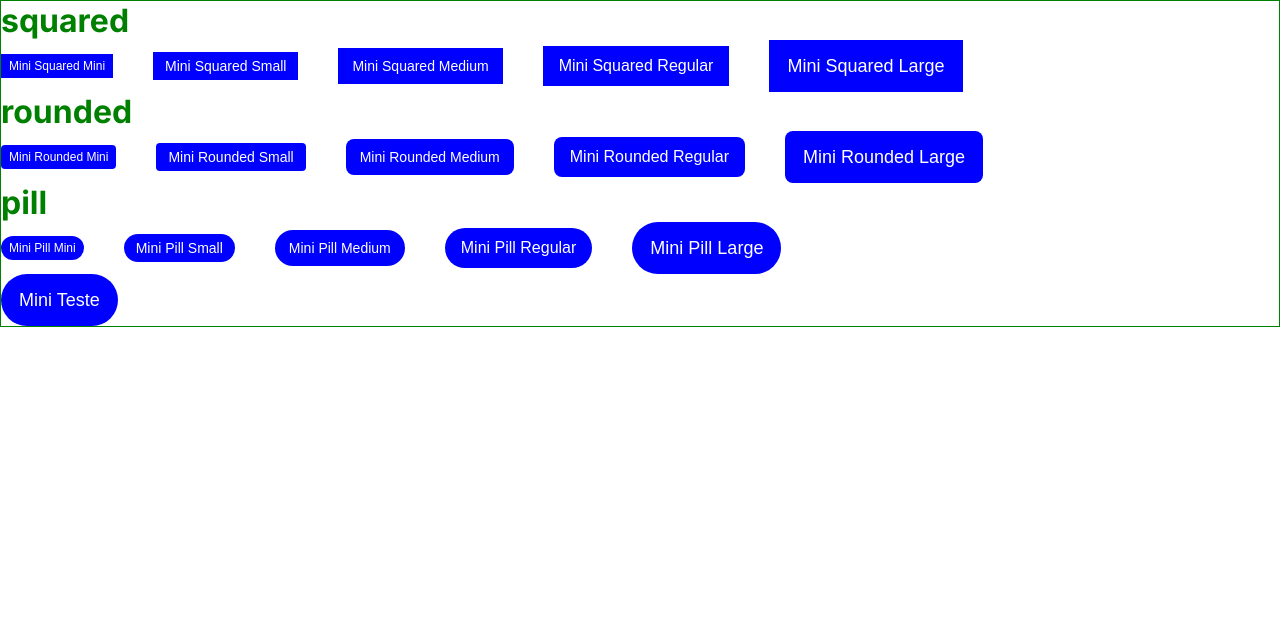
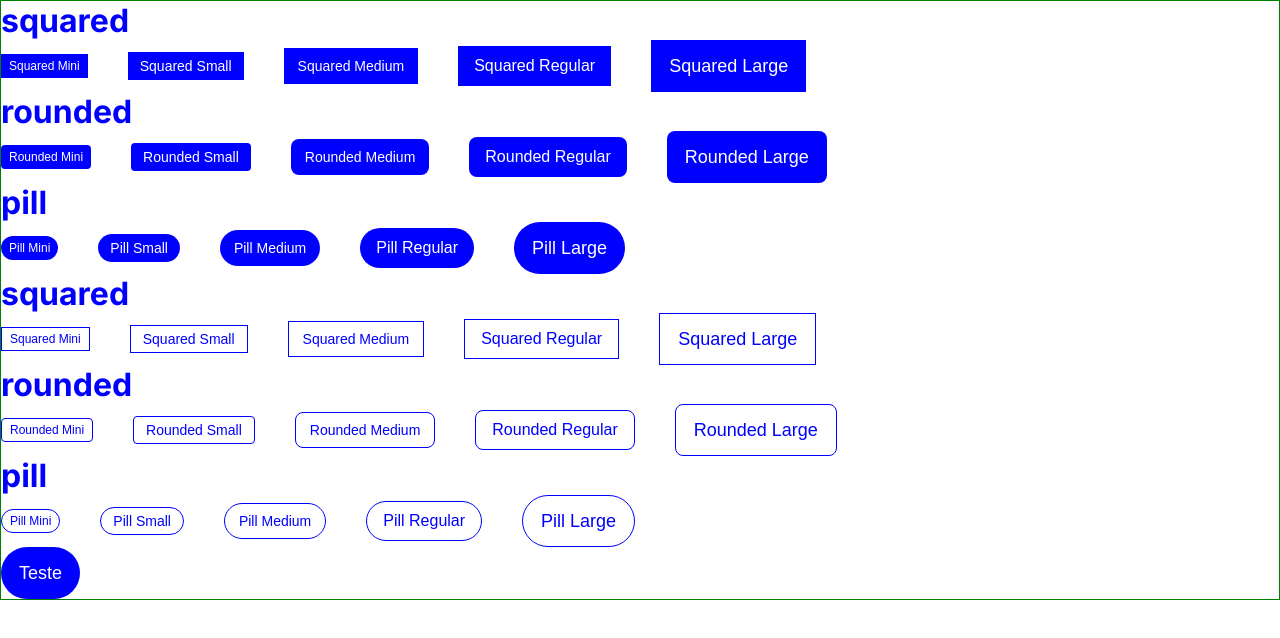
Before and after one commit to deyvisonborges-portfolio/eshop-front-authorizer, a Next.js app: page /test in a window 1280 px wide. Shown: the top 638 px of the page. Built offline with nearby package versions, Linux system fonts and the light colour scheme.

Commit message:
feat/lib-ui - adjusts in button component

```diff
--- a/src/@lib-ui/src/core-components/button/button.module.css
+++ b/src/@lib-ui/src/core-components/button/button.module.css
@@ -7,7 +7,12 @@
   font-weight: var(--font-weight-regular);
   justify-content: center;
   transition: background-color 0.2s;
-  /* transition: 0.2s ease-in-out; */
+}
+
+.button:focus {
+  box-shadow: 0 0 0 1px var(--color-brand-primary);
+  outline: 1px dotted transparent;
+  outline-offset: 1px;
 }
 
 /* Colors */
@@ -15,9 +20,11 @@
   background-color: var(--color-brand-primary);
   color: var(--color-gray-1);
 }
+
 .button--secondary {
-  background-color: var(--color-primary);
-  color: var(--color-secondary-dark);
+  background: transparent;
+  border: 1px solid var(--color-brand-primary);
+  color: var(--color-brand-primary);
 }
 
 /* Sizes */
@@ -58,7 +65,7 @@
 
 /* Variants */
 .button--squared {
-  border-radius: none;
+  border-radius: unset;
 }
 
 .button--rounded.button--mini {
--- a/src/@lib-ui/src/core-components/button/index.tsx
+++ b/src/@lib-ui/src/core-components/button/index.tsx
@@ -20,6 +20,7 @@ export const Button = forwardRef<HTMLButtonElement, ButtonProps>(
       size = "regular",
       variant = "squared",
       icon,
+      className,
       ...props
     },
     ref
@@ -35,11 +36,12 @@ export const Button = forwardRef<HTMLButtonElement, ButtonProps>(
           ${styles[`button--${size}`]}
           ${styles[`button--${variant}`]}
           ${icon ? styles.withIcon : ""}
-        `}
+          ${className || ""}
+        `.trim()}
         {...props}
       >
         {icon && <span>{icon}</span>}
-        Mini {children}
+        {children}
       </button>
     );
   }
--- a/src/app/test/buttons.json
+++ b/src/app/test/buttons.json
@@ -3,31 +3,62 @@
     {
       "variant": "squared",
       "buttons": [
-        { "size": "mini", "label": "Squared Mini" },
-        { "size": "small", "label": "Squared Small" },
-        { "size": "medium", "label": "Squared Medium" },
-        { "size": "regular", "label": "Squared Regular" },
-        { "size": "large", "label": "Squared Large" }
+        { "size": "mini", "label": "Squared Mini", "color": "primary" },
+        { "size": "small", "label": "Squared Small", "color": "primary" },
+        { "size": "medium", "label": "Squared Medium", "color": "primary" },
+        { "size": "regular", "label": "Squared Regular", "color": "primary" },
+        { "size": "large", "label": "Squared Large", "color": "primary" }
       ]
     },
     {
       "variant": "rounded",
       "buttons": [
-        { "size": "mini", "label": "Rounded Mini" },
-        { "size": "small", "label": "Rounded Small" },
-        { "size": "medium", "label": "Rounded Medium" },
-        { "size": "regular", "label": "Rounded Regular" },
-        { "size": "large", "label": "Rounded Large" }
+        { "size": "mini", "label": "Rounded Mini", "color": "primary" },
+        { "size": "small", "label": "Rounded Small", "color": "primary" },
+        { "size": "medium", "label": "Rounded Medium", "color": "primary" },
+        { "size": "regular", "label": "Rounded Regular", "color": "primary" },
+        { "size": "large", "label": "Rounded Large", "color": "primary" }
       ]
     },
     {
       "variant": "pill",
       "buttons": [
-        { "size": "mini", "label": "Pill Mini" },
-        { "size": "small", "label": "Pill Small" },
-        { "size": "medium", "label": "Pill Medium" },
-        { "size": "regular", "label": "Pill Regular" },
-        { "size": "large", "label": "Pill Large" }
+        { "size": "mini", "label": "Pill Mini", "color": "primary" },
+        { "size": "small", "label": "Pill Small", "color": "primary" },
+        { "size": "medium", "label": "Pill Medium", "color": "primary" },
+        { "size": "regular", "label": "Pill Regular", "color": "primary" },
+        { "size": "large", "label": "Pill Large", "color": "primary" }
+      ]
+    },
+
+    {
+      "variant": "squared",
+      "buttons": [
+        { "size": "mini", "label": "Squared Mini", "color": "secondary" },
+        { "size": "small", "label": "Squared Small", "color": "secondary" },
+        { "size": "medium", "label": "Squared Medium", "color": "secondary" },
+        { "size": "regular", "label": "Squared Regular", "color": "secondary" },
+        { "size": "large", "label": "Squared Large", "color": "secondary" }
+      ]
+    },
+    {
+      "variant": "rounded",
+      "buttons": [
+        { "size": "mini", "label": "Rounded Mini", "color": "secondary" },
+        { "size": "small", "label": "Rounded Small", "color": "secondary" },
+        { "size": "medium", "label": "Rounded Medium", "color": "secondary" },
+        { "size": "regular", "label": "Rounded Regular", "color": "secondary" },
+        { "size": "large", "label": "Rounded Large", "color": "secondary" }
+      ]
+    },
+    {
+      "variant": "pill",
+      "buttons": [
+        { "size": "mini", "label": "Pill Mini", "color": "secondary" },
+        { "size": "small", "label": "Pill Small", "color": "secondary" },
+        { "size": "medium", "label": "Pill Medium", "color": "secondary" },
+        { "size": "regular", "label": "Pill Regular", "color": "secondary" },
+        { "size": "large", "label": "Pill Large", "color": "secondary" }
       ]
     }
   ]
--- a/src/app/test/page.tsx
+++ b/src/app/test/page.tsx
@@ -1,4 +1,10 @@
-import { Button, ButtonSize, ButtonVariant, Form } from "@/@lib-ui";
+import {
+  Button,
+  ButtonColor,
+  ButtonSize,
+  ButtonVariant,
+  Form,
+} from "@/@lib-ui";
 import styles from "./page.module.css";
 
 import buttons from "./buttons.json";
@@ -9,7 +15,9 @@ export default function TestPage() {
       {buttons.button_groups.map((button) => {
         return (
           <div>
-            <h1>{button.variant}</h1>
+            <h1 style={{ color: "var(--color-brand-primary)" }}>
+              {button.variant}
+            </h1>
             <div
               style={{
                 alignItems: "center",
@@ -20,8 +28,9 @@ export default function TestPage() {
             >
               {button.buttons.map((b) => (
                 <Button
+                  key={b.label}
                   variant={button.variant as ButtonVariant}
-                  color="primary"
+                  color={b.color as ButtonColor}
                   size={b.size as ButtonSize}
                 >
                   {b.label}
```
